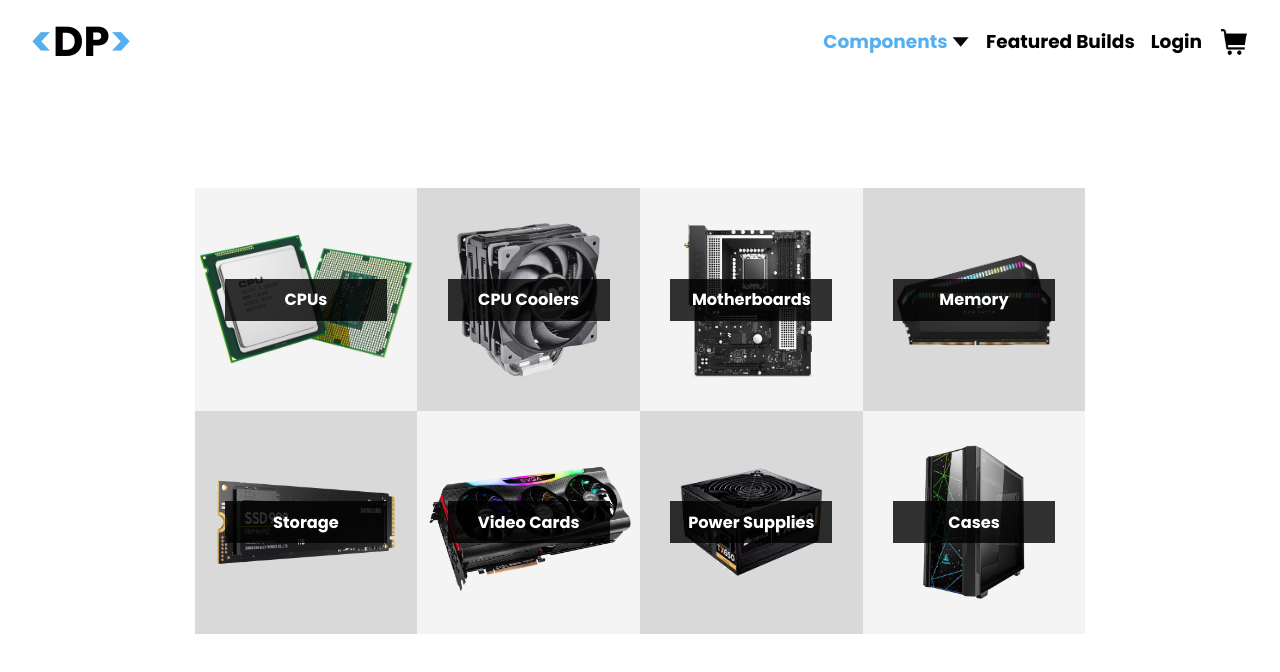
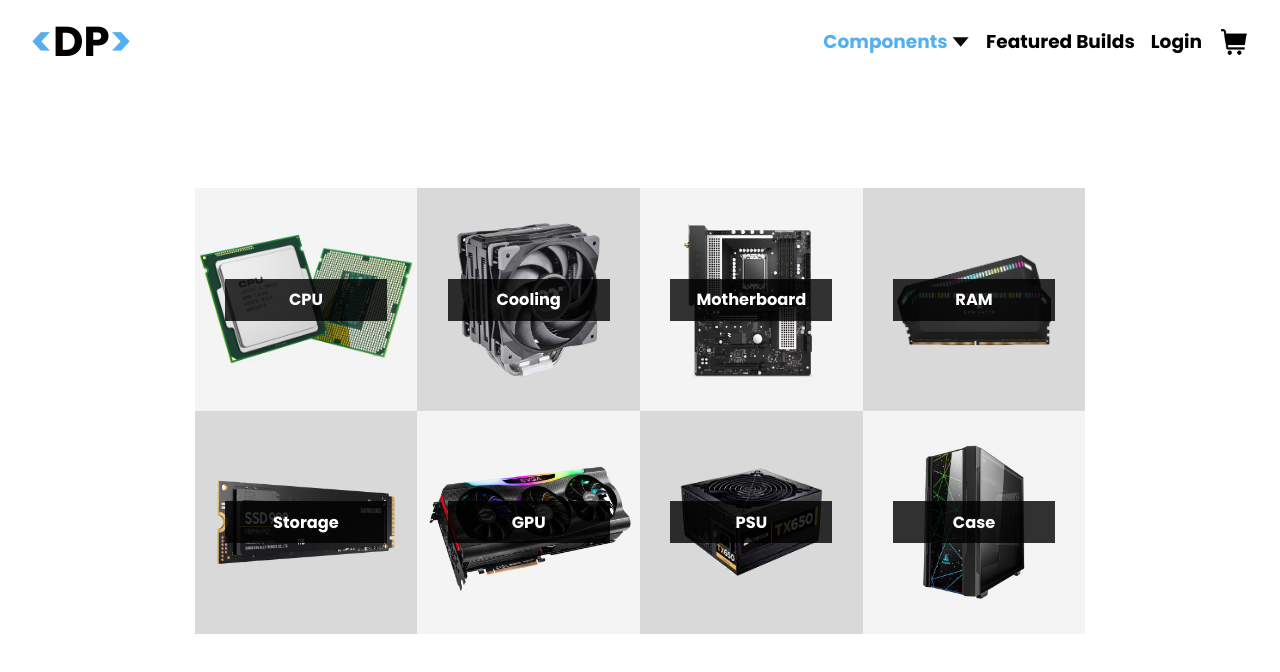
Before and after one commit to brandonlam4237/CSC322_Project, a React (Create React App) app in the folder client/: page /components in a window 1280 px wide. Shown: the top 672 px of the page. Built offline with nearby package versions, Linux system fonts and the light colour scheme.

Commit message:
feat: change component links to match endpoint categories

```diff
--- a/client/src/components/Navbar/HamburgerMenu.tsx
+++ b/client/src/components/Navbar/HamburgerMenu.tsx
@@ -86,7 +86,7 @@ function HamburgerMenu(props: props) {
                   to="/products/CPU"
                   className="hamburger-components__menu-item"
                 >
-                  CPUs
+                  CPU
                 </NavLink>
               </li>
               <li>
@@ -94,7 +94,7 @@ function HamburgerMenu(props: props) {
                   to="/products/Cooling"
                   className="hamburger-components__menu-item"
                 >
-                  CPU Coolers
+                  Cooling
                 </NavLink>
               </li>
               <li>
@@ -102,7 +102,7 @@ function HamburgerMenu(props: props) {
                   to="/products/Motherboards"
                   className="hamburger-components__menu-item"
                 >
-                  Motherboards
+                  Motherboard
                 </NavLink>
               </li>
               <li>
@@ -110,7 +110,7 @@ function HamburgerMenu(props: props) {
                   to="/products/RAM"
                   className="hamburger-components__menu-item"
                 >
-                  Memory
+                  RAM
                 </NavLink>
               </li>
               <li>
@@ -126,7 +126,7 @@ function HamburgerMenu(props: props) {
                   to="/products/GPU"
                   className="hamburger-components__menu-item"
                 >
-                  Video Cards
+                  GPU
                 </NavLink>
               </li>
               <li>
@@ -134,7 +134,7 @@ function HamburgerMenu(props: props) {
                   to="/products/PSU"
                   className="hamburger-components__menu-item"
                 >
-                  Power Supplies
+                  PSU
                 </NavLink>
               </li>
               <li>
@@ -142,7 +142,7 @@ function HamburgerMenu(props: props) {
                   to="/products/Case"
                   className="hamburger-components__menu-item"
                 >
-                  Cases
+                  Case
                 </NavLink>
               </li>
               <li>
--- a/client/src/components/Navbar/NavOptComponents.tsx
+++ b/client/src/components/Navbar/NavOptComponents.tsx
@@ -32,12 +32,12 @@ function NavOptComponents(props: props) {
           <ul className="components__menu">
             <li>
               <NavLink to="/products/CPU" className="components__menu-item">
-                CPUs
+                CPU
               </NavLink>
             </li>
             <li>
               <NavLink to="/products/Cooling" className="components__menu-item">
-                CPU Coolers
+                Cooling
               </NavLink>
             </li>
             <li>
@@ -45,12 +45,12 @@ function NavOptComponents(props: props) {
                 to="/products/Motherboard"
                 className="components__menu-item"
               >
-                Motherboards
+                Motherboard
               </NavLink>
             </li>
             <li>
               <NavLink to="/products/RAM" className="components__menu-item">
-                Memory
+                RAM
               </NavLink>
             </li>
             <li>
@@ -60,17 +60,17 @@ function NavOptComponents(props: props) {
             </li>
             <li>
               <NavLink to="/products/GPU" className="components__menu-item">
-                Video Cards
+                GPU
               </NavLink>
             </li>
             <li>
               <NavLink to="/products/PSU" className="components__menu-item">
-                Power Supplies
+                PSU
               </NavLink>
             </li>
             <li>
               <NavLink to="/products/Case" className="components__menu-item">
-                Cases
+                Case
               </NavLink>
             </li>
           </ul>
--- a/client/src/pages/Components.tsx
+++ b/client/src/pages/Components.tsx
@@ -17,19 +17,19 @@ function Components() {
           <div className="grid__block">
             <div className="grid__cell-even">
               <Link to="/products/CPU" className="grid__link">
-                CPUs
+                CPU
               </Link>
               <img src={cpu} alt="cpu" className="grid__cell-img" />
             </div>
             <div className="grid__cell-odd">
               <Link to="/products/Cooling" className="grid__link">
-                CPU Coolers
+                Cooling
               </Link>
               <img src={cooler} alt="cpu cooler" className="grid__cell-img" />
             </div>
             <div className="grid__cell-even">
               <Link to="/products/Motherboard" className="grid__link">
-                Motherboards
+                Motherboard
               </Link>
               <img
                 src={motherboard}
@@ -39,7 +39,7 @@ function Components() {
             </div>
             <div className="grid__cell-odd">
               <Link to="/products/RAM" className="grid__link">
-                Memory
+                RAM
               </Link>
               <img src={memory} alt="memory" className="grid__cell-img" />
             </div>
@@ -53,7 +53,7 @@ function Components() {
             </div>
             <div className="grid__cell-even">
               <Link to="/products/GPU" className="grid__link">
-                Video Cards
+                GPU
               </Link>
               <img
                 src={graphics_card}
@@ -63,7 +63,7 @@ function Components() {
             </div>
             <div className="grid__cell-odd">
               <Link to="/products/PSU" className="grid__link">
-                Power Supplies
+                PSU
               </Link>
               <img
                 src={power}
@@ -73,7 +73,7 @@ function Components() {
             </div>
             <div className="grid__cell-even">
               <Link to="/products/Case" className="grid__link">
-                Cases
+                Case
               </Link>
               <img src={cases} alt="cases" className="grid__cell-img" />
             </div>
```
